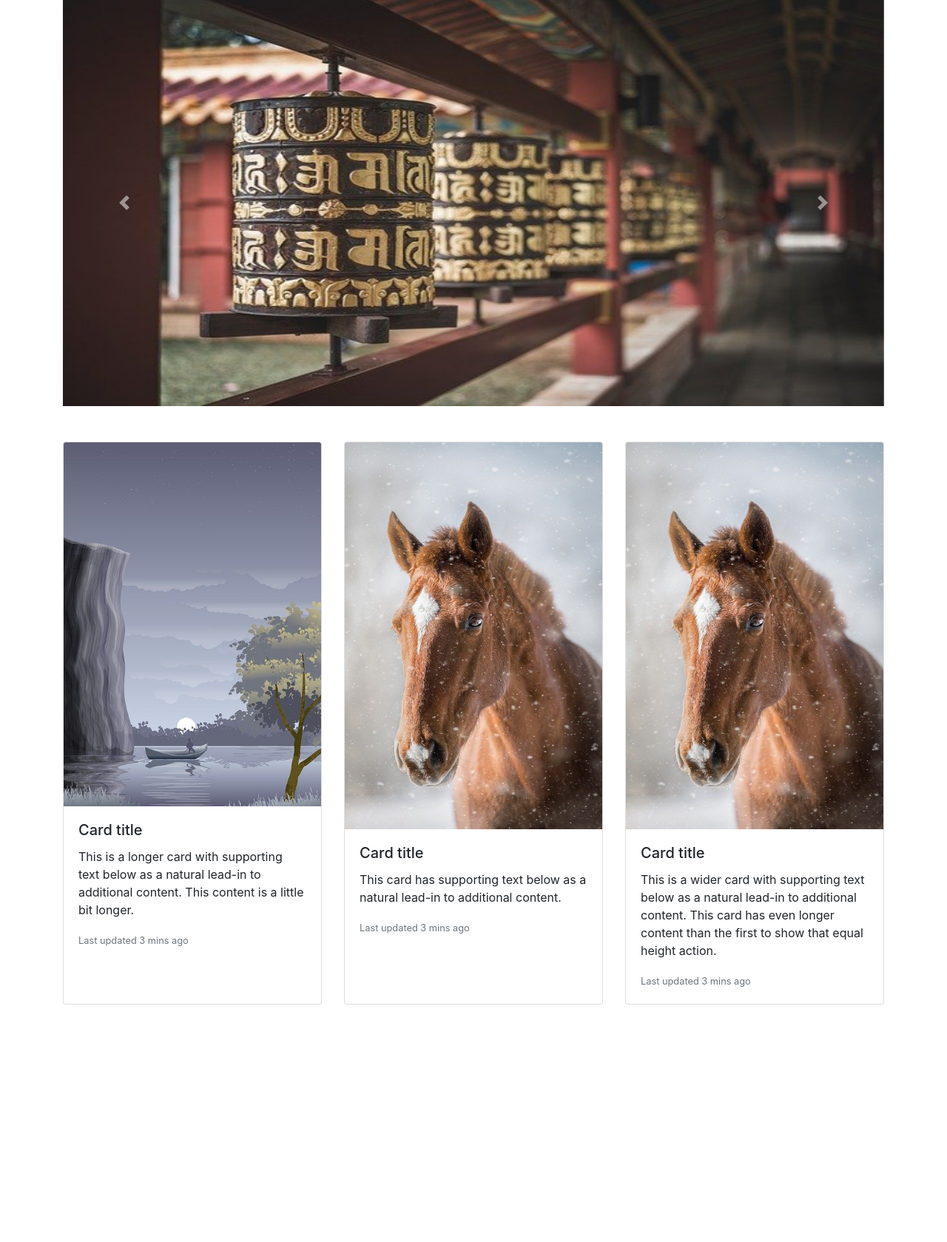
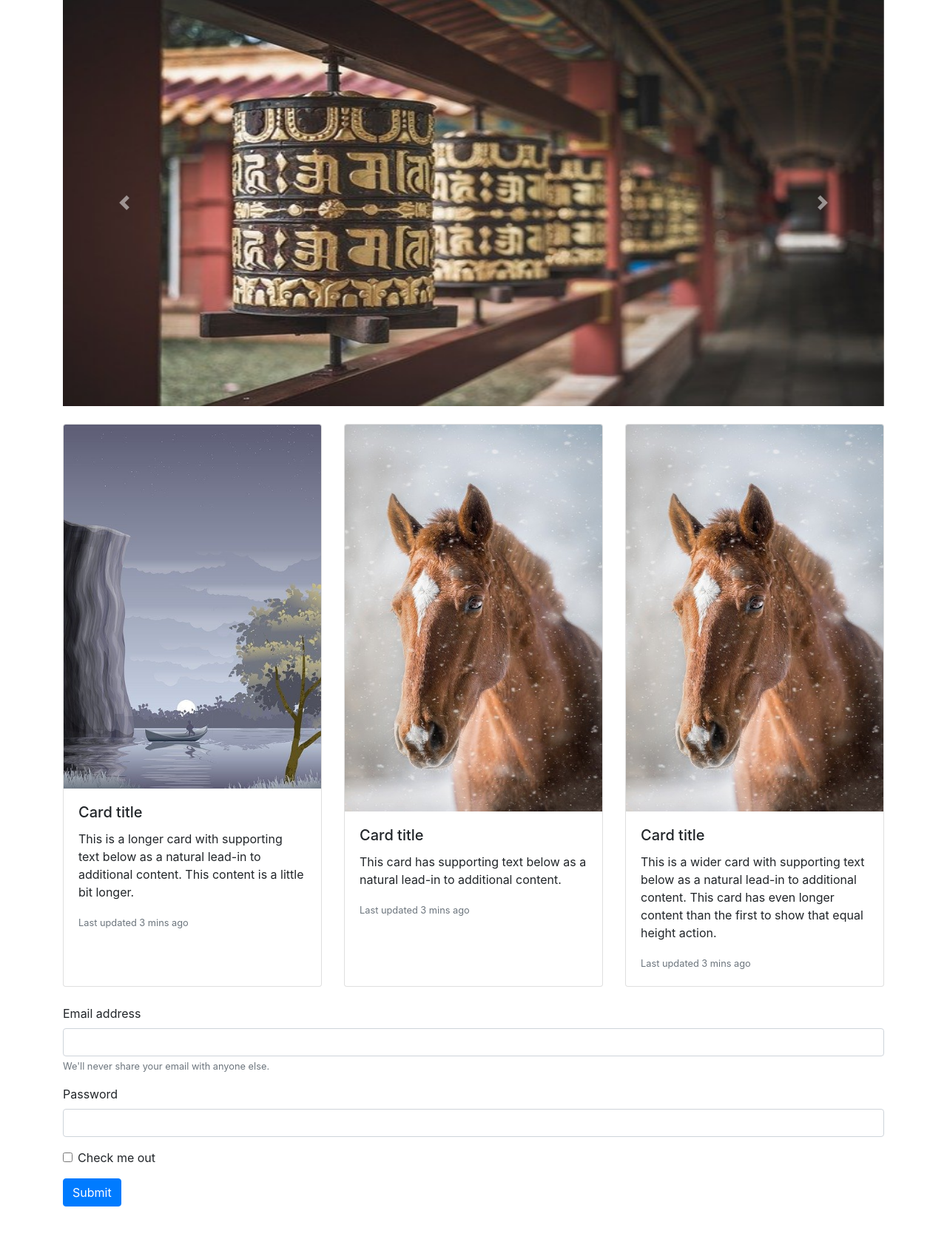
Before and after one commit to Phantom586/GitFuncTest, a Django app: page /another/ in a window 1280 px wide. Shown: the part 435-2114 px from the top of the page at 74% size. Before the commit the page ends 1793 px from the top, so only its background shows below. Run offline with Django 3.2, Linux system fonts and the light colour scheme.

Commit message:
Updates - 1 - added form to another.html.

```diff
--- a/GitDemo/BaseApp/templates/BaseApp/another.html
+++ b/GitDemo/BaseApp/templates/BaseApp/another.html
@@ -12,7 +12,7 @@
                 <p>I'll try out these tests until I've a better understanding of these concepts.</p>
             </div>
         </div>
-        <div class="container mb-5">
+        <div class="container">
             <div id="carouselExampleControls" class="carousel slide" data-ride="carousel">
                 <div class="carousel-inner">
                   <div class="carousel-item active">
@@ -35,7 +35,7 @@
                 </a>
               </div>
         </div>
-        <div class="container mt-4 mb-5">
+        <div class="container mt-4">
             <div class="card-deck">
                 <div class="card">
                   <img src="/media/imgs/cd1_1.jpg" class="card-img-top" alt="...">
@@ -63,4 +63,22 @@
                 </div>
               </div>
         </div>
+        <div class="container mt-4 mb-5">
+            <form>
+                <div class="form-group">
+                  <label for="exampleInputEmail1">Email address</label>
+                  <input type="email" class="form-control" id="exampleInputEmail1" aria-describedby="emailHelp">
+                  <small id="emailHelp" class="form-text text-muted">We'll never share your email with anyone else.</small>
+                </div>
+                <div class="form-group">
+                  <label for="exampleInputPassword1">Password</label>
+                  <input type="password" class="form-control" id="exampleInputPassword1">
+                </div>
+                <div class="form-group form-check">
+                  <input type="checkbox" class="form-check-input" id="exampleCheck1">
+                  <label class="form-check-label" for="exampleCheck1">Check me out</label>
+                </div>
+                <button type="submit" class="btn btn-primary">Submit</button>
+              </form>
+        </div>
     {% endblock %}
```
